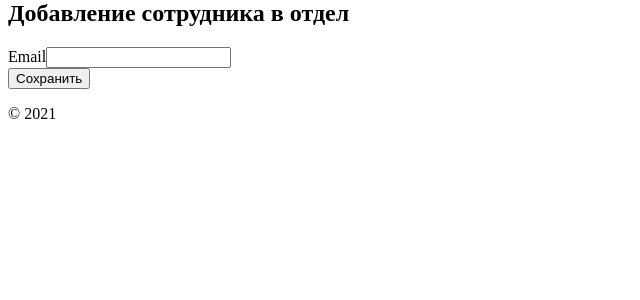
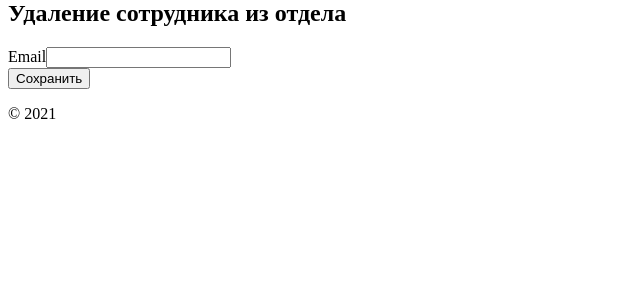
Before and after one commit to pacificazione/employee-counter-app, a Yii app: template app/frontend/views/department/remove.php in a window 1280 px wide. Shown: the part 20-320 px from the top of the page, without its empty margins (0-640 px from the left). Run offline with PHP 8.4 and a stand-in for Yii, Linux system fonts and the light colour scheme; the template is opened without the code that fills it, so the values that code supplies are empty; form fields are guessed from the names that the template uses; some libraries are stand-ins or nearby versions.

Commit message:
- Исправил опечатки и ошибки.

```diff
--- a/app/frontend/views/department/remove.php
+++ b/app/frontend/views/department/remove.php
@@ -18,7 +18,7 @@ $this->params['breadcrumbs'][] = ['label' => 'Удаление сотрудни
 ?>
 
 <div class="department-add-employee">
-    <h2>Добавление сотрудника в отдел</h2>
+    <h2>Удаление сотрудника из отдела</h2>
     <?php $form = ActiveForm::begin();?>
 
     <?= $form->field($employeeForm, 'email')->textInput(['maxlength' => true]) ?>
```
